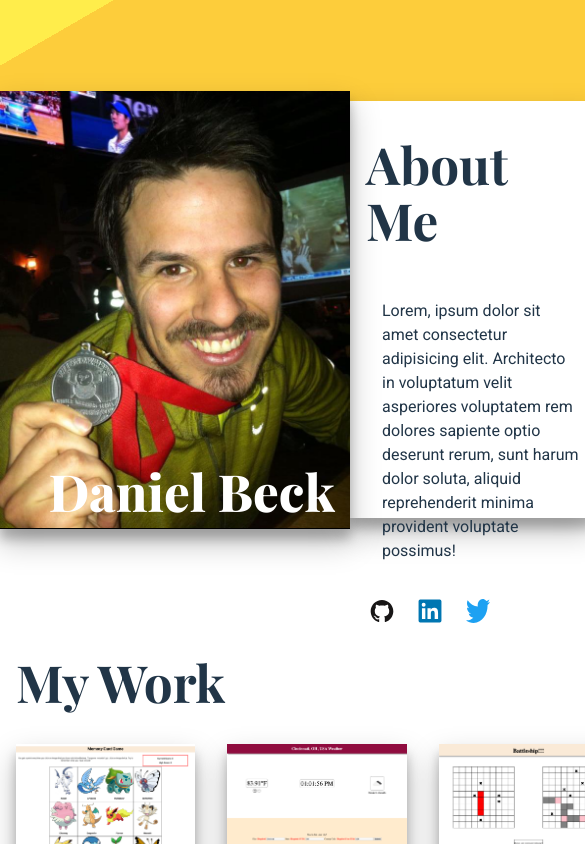
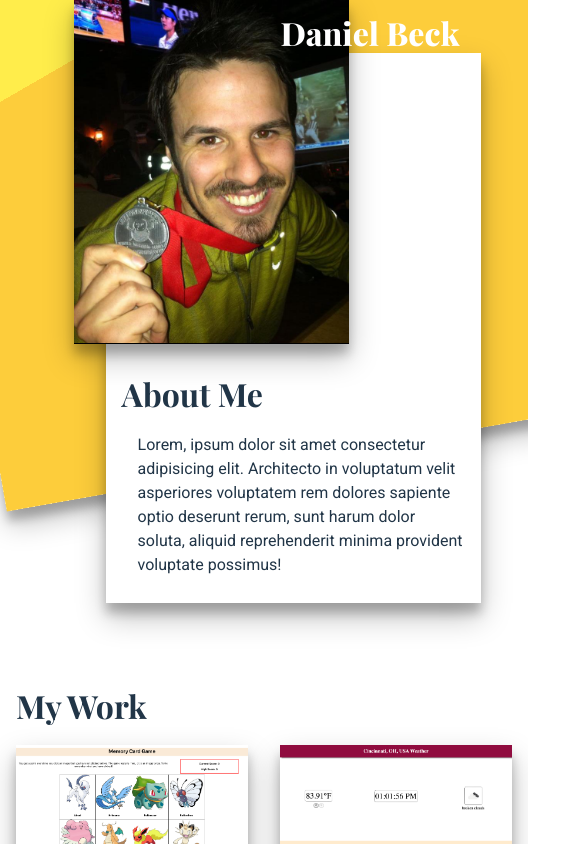
Before and after one commit to dp-beck/personal-portfolio, a React (Vite) app: page / in a window 390 px wide. Shown: the top 844 px of the page, 585 px wide, since content can reach past the window. Built offline with nearby package versions, Linux system fonts and the light colour scheme; a web font is replaced by a local one.

Commit message:
finish styling for tablet size

```diff
--- a/src/AboutMe.css
+++ b/src/AboutMe.css
@@ -58,3 +58,44 @@
     justify-content: flex-end;
     gap: 1rem;
 }
+
+@media (max-width: 768px) {
+
+    .about-me {
+        display: block;
+        padding-left: 20%;
+        padding-right: 20%;
+        width: 100%;
+    }
+
+
+    .profile-photo-1-wrapper {
+        display: inline;
+    }
+
+    .profile-photo-1 {
+        width: 275px;
+        float: left;
+        transform: translate(-2rem, -2rem);
+    }
+
+    .about-me-card {
+        display: block;
+        width: 65%;
+        height: fit-content;
+        padding-bottom: 10px;
+
+    }
+
+    .social-media-links {
+        display: none;
+    }
+
+    .profile-photo-1-wrapper h1 {
+        position: absolute;
+        font-weight: 800;
+        bottom: -40px;
+        right: -100px;
+        width: 200px;
+    }
+}
--- a/src/App.css
+++ b/src/App.css
@@ -4,3 +4,9 @@
   width: fit-content;
   overflow-x: hidden;
 }
+
+@media (max-width: 768px) {
+  .App {
+    grid-template-rows: 1fr 3fr 1fr;
+  }
+}
--- a/src/ContactMe.css
+++ b/src/ContactMe.css
@@ -10,6 +10,12 @@
     justify-content: center;
     align-items: center;
 
+}
+
+.contact-details {
+    display: flex;
+    flex-direction: column;
+    align-content: start;
 }
 
 .profile-photo-2 {
@@ -26,7 +32,21 @@
     display: flex;
 }
 
-.social-media-links {
+.social-media-links-in-contact-section {
     justify-content: start;
     padding: 0;
 }
+
+@media (max-width:768px) {
+    .profile-photo-2 {
+        width: 350px;
+    }
+
+    .contact-me {
+        margin: 0;
+    }
+
+    .social-media-links-in-contact-section {
+        display: flex;
+    }
+}
--- a/src/ContactMe.jsx
+++ b/src/ContactMe.jsx
@@ -20,7 +20,7 @@ function ContactMe() {
                     <p>fred.t.jones@fake-email.org</p>
                 </div>
 
-                <ul className="social-media-links">
+                <ul className="social-media-links-in-contact-section">
                     <li>
                         <a href="https://github.com/dp-beck">
                             <svg viewBox="0 0 128 128">
--- a/src/MyWork.css
+++ b/src/MyWork.css
@@ -10,3 +10,11 @@
     padding-left: 1rem;
     padding-right: 1rem;
 }
+
+@media (max-width: 768px) {
+
+    .my-work ul {
+        grid-template-columns: 1fr 1fr;
+        grid-template-rows: repeat(3, 1fr);
+    }
+}
--- a/src/index.css
+++ b/src/index.css
@@ -4,8 +4,8 @@
   font-weight: 400;
 
   color-scheme: light dark;
-  color: rgba(255, 255, 255, 0.87);
-  background-color: #242424;
+  color: #213547;
+  background-color: #ffffff;
 
   font-synthesis: none;
   text-rendering: optimizeLegibility;
@@ -20,7 +20,7 @@ a {
   text-decoration: inherit;
 }
 a:hover {
-  color: #535bf2;
+  color: #747bff;
 }
 
 body {
@@ -56,7 +56,7 @@ button {
   font-size: 1em;
   font-weight: 500;
   font-family: inherit;
-  background-color: #1a1a1a;
+  background-color: #f9f9f9;
   cursor: pointer;
   transition: border-color 0.25s;
 }
@@ -68,15 +68,9 @@ button:focus-visible {
   outline: 4px auto -webkit-focus-ring-color;
 }
 
-@media (prefers-color-scheme: light) {
-  :root {
-    color: #213547;
-    background-color: #ffffff;
-  }
-  a:hover {
-    color: #747bff;
-  }
-  button {
-    background-color: #f9f9f9;
+@media (max-width: 768px) {
+  h1 {
+    font-size: 2em;
+    padding-top: 2rem;
   }
 }
```
